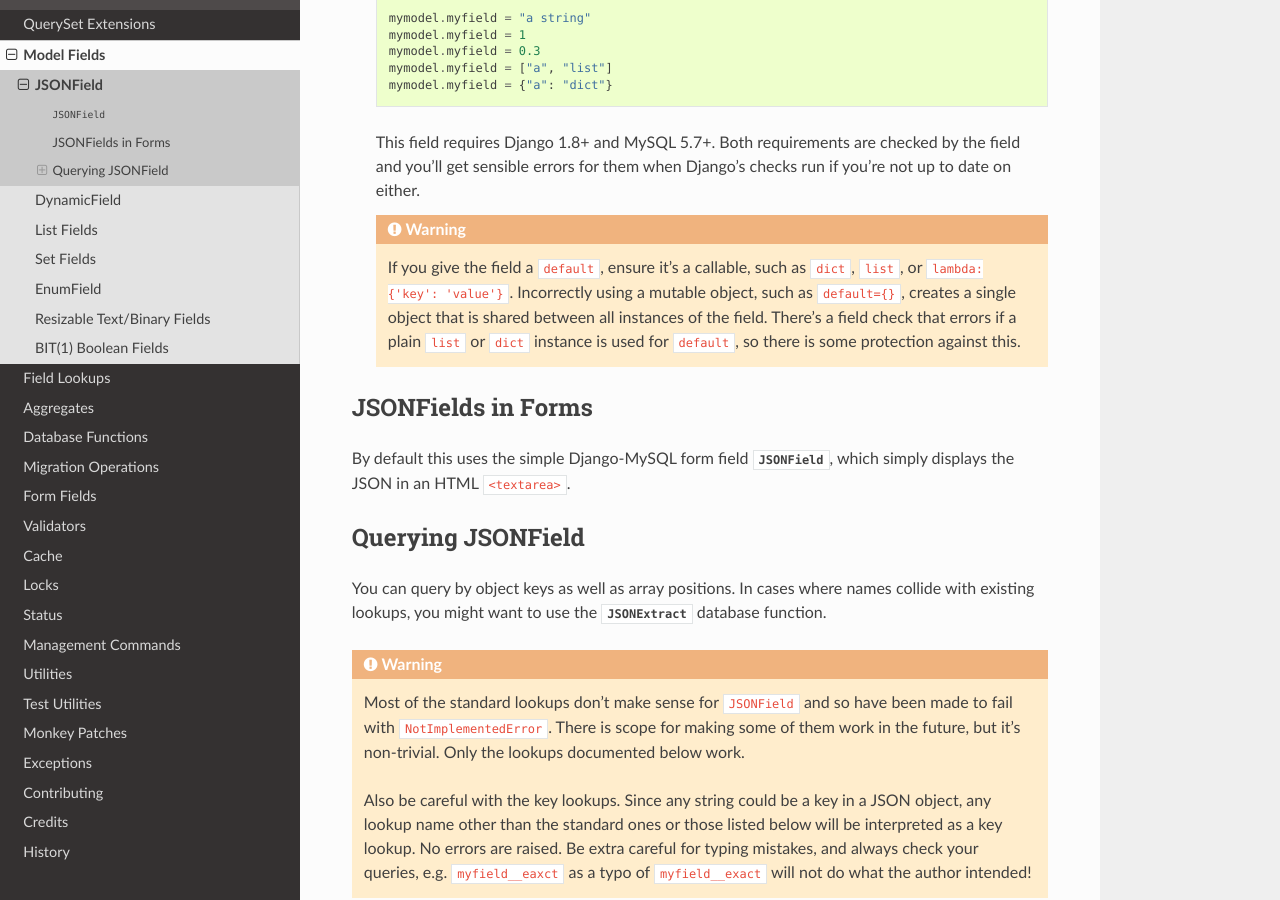
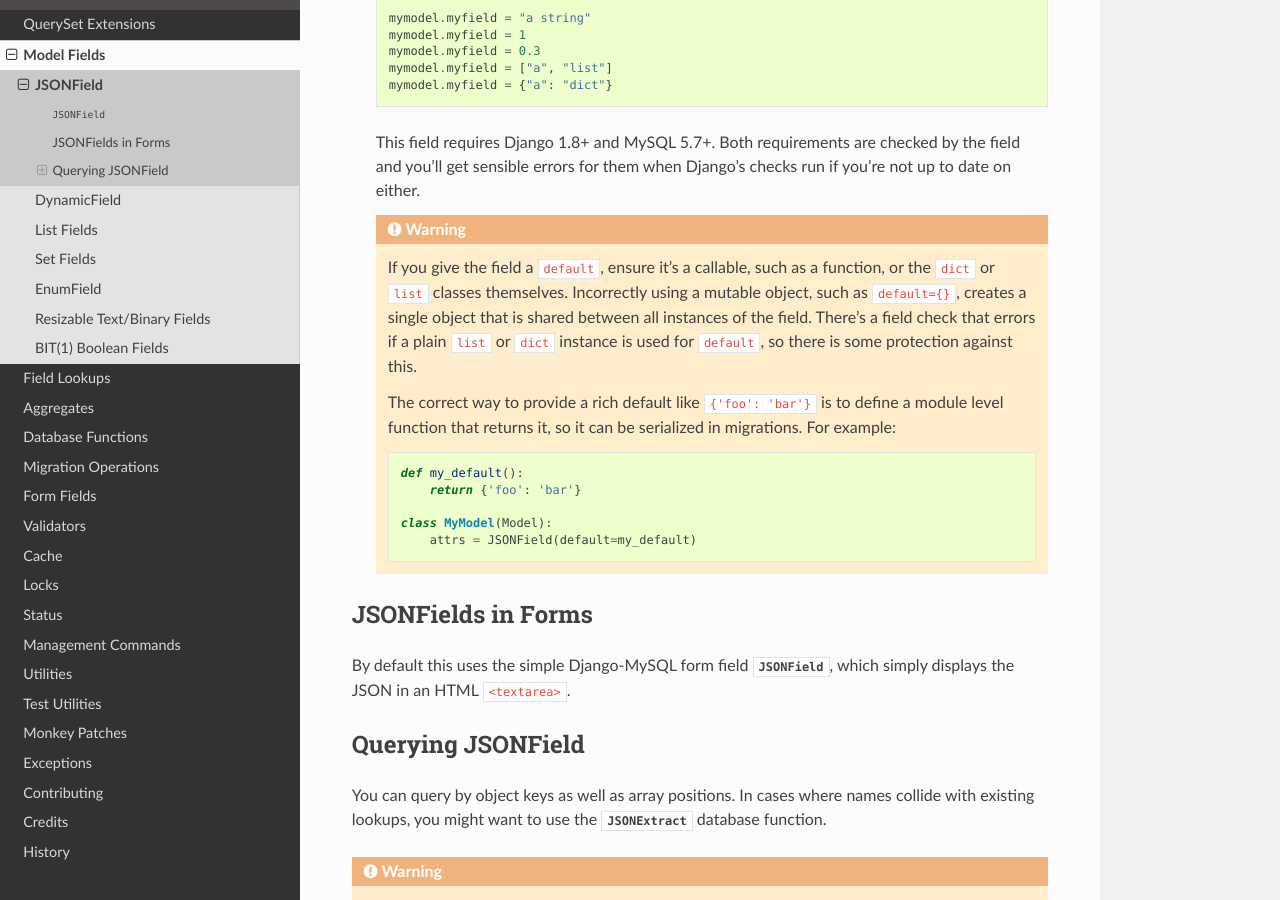
Before and after one commit to adamchainz/django-mysql, a Sphinx documentation site: the page built from docs/model_fields/json_field.rst, in a window 1280 px wide and 900 px high, scrolled down 566 px. Built offline with Sphinx 7.4.7 and the Read the Docs theme 2.0.0, drawn with Linux system fonts in a browser that asks for light colours.

Commit message:
Docs - don't mention lambda for JSONField default

```diff
--- a/docs/model_fields/json_field.rst
+++ b/docs/model_fields/json_field.rst
@@ -43,11 +43,24 @@ Django-MySQL supports the JSON data type and related functions through
     .. warning::
 
         If you give the field a ``default``, ensure it's a callable, such as
-        ``dict``, ``list``, or ``lambda: {'key': 'value'}``. Incorrectly using
-        a mutable object, such as ``default={}``, creates a single object that
-        is shared between all instances of the field. There's a field check
-        that errors if a plain ``list`` or ``dict`` instance is used for
+        a function, or the ``dict`` or ``list`` classes themselves. Incorrectly
+        using a mutable object, such as ``default={}``, creates a single object
+        that is shared between all instances of the field. There's a field
+        check that errors if a plain ``list`` or ``dict`` instance is used for
         ``default``, so there is some protection against this.
+
+        The correct way to provide a rich default like ``{'foo': 'bar'}`` is to
+        define a module level function that returns it, so it can be serialized
+        in migrations. For example:
+
+        .. code-block:: python
+
+            def my_default():
+                return {'foo': 'bar'}
+
+            class MyModel(Model):
+                attrs = JSONField(default=my_default)
+
 
 JSONFields in Forms
 -------------------
```
